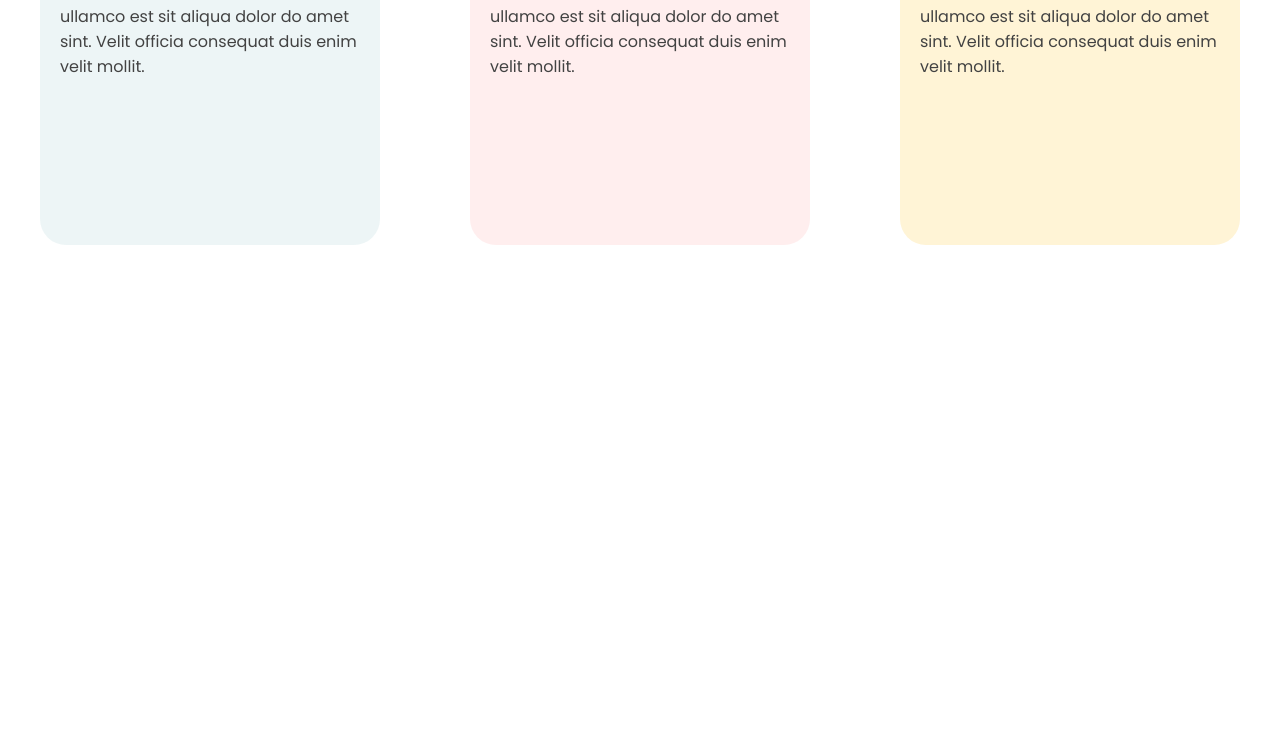
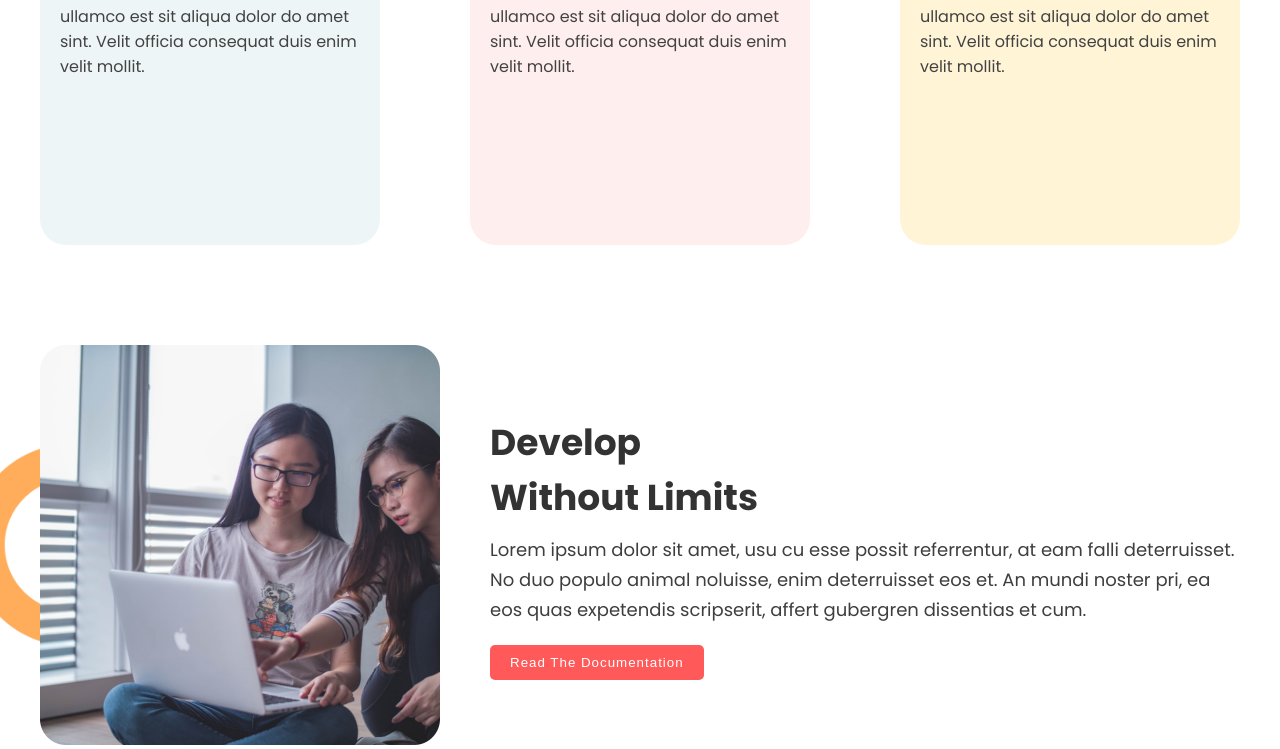
Before and after one commit to AkashAhmedSumon/simple-best-portfolio, a plain HTML site: page index.html in a window 1280 px wide. Shown: the part 629-1378 px from the top of the page. Before the commit the page ends 874 px from the top, so only its background shows below. Drawn offline with Linux system fonts and the light colour scheme.

Commit message:
another section update

```diff
--- a/index.html
+++ b/index.html
@@ -29,6 +29,13 @@
                 </div>
             </div>
         </div>
+
+    </header>
+
+
+
+    <main>
+
         <section>
             <div class="main-container">
                 <h1 class="skill-title">My Mission in <span class="year-title" >2023</span></h1>
@@ -49,15 +56,22 @@
                         <p class="skill-description">Amet minim mollit non deserunt ullamco est sit aliqua dolor do amet sint. Velit officia consequat duis enim velit mollit.</p>
                     </div>
                 </div>
+
+            <div class="metting-section">
+                <div class="shape-img">
+                    <img src="images/shapes/shape-1.png" alt="">
+                </div>
+                <div class="mitting-image">
+                    <img src="images/pictures/coding.png" alt="">
+                </div>
+                <div class="mitting-content">
+                    <h1 class="mitting-title">Develop<br> Without Limits</h1>
+                    <p class="mitting-description">Lorem ipsum dolor sit amet, usu cu esse possit referrentur, at eam falli deterruisset. No duo populo animal noluisse, enim deterruisset eos et. An mundi noster pri, ea eos quas expetendis scripserit, affert gubergren dissentias et cum.</p>
+                    <button class="btn-primary">read the documentation</button>
+                </div>
             </div>
+        </div>
         </section>
-    </header>
-
-
-
-    <main>
-
-
 
     </main>
     <footer></footer>
--- a/style.css
+++ b/style.css
@@ -104,11 +104,11 @@ body {
 }
 .skill-member2 {
   border-radius: 26px;
-    background: rgba(255, 89, 89, 0.10);
+  background: rgba(255, 89, 89, 0.1);
 }
 .skill-member3 {
   border-radius: 26px;
-    background: #FFF4D6;
+  background: #fff4d6;
 }
 
 .skill-small-title {
@@ -127,3 +127,40 @@ body {
 img.icon-image {
   width: 130px;
 }
+
+.metting-section {
+  display: flex;
+  align-items: center;
+  margin-top: 100px;
+}
+
+.mitting-image img {
+  width: 400px;
+  height: 400px;
+}
+
+.mitting-image {
+  margin-right: 50px;
+  margin-left: -132px;
+}
+.mitting-title {
+  color: #333;
+  font-family: Poppins;
+  font-size: 36px;
+  font-weight: 700;
+}
+.mitting-description {
+  color: #3e3e3e;
+  font-family: Poppins;
+  font-size: 18px;
+  font-weight: 400;
+  line-height: 30px;
+  margin: 10px 0px 20px;
+}
+.shape-img img {
+  width: 202px;
+}
+
+.shape-img {
+  margin-left: -70px;
+}
```
Lines whose indentation alone changed are shown as unchanged.
